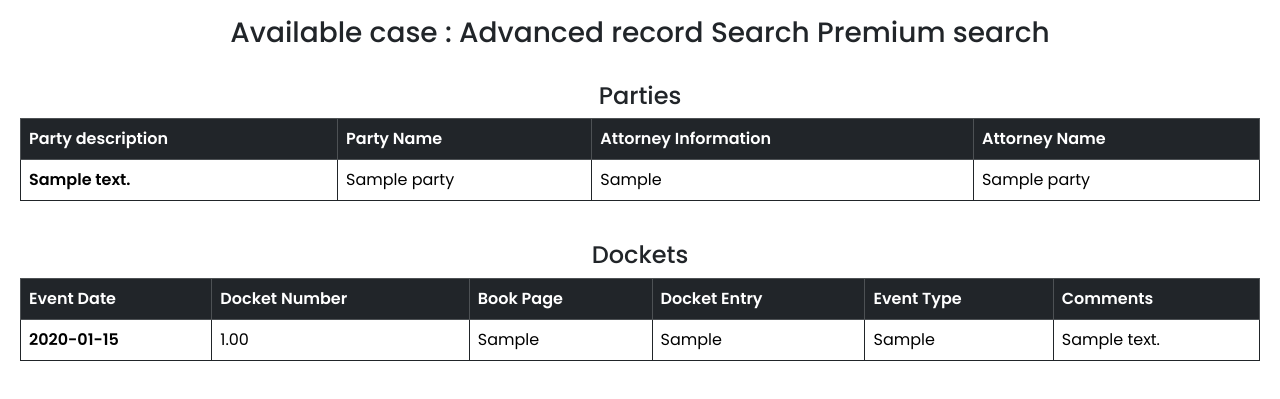
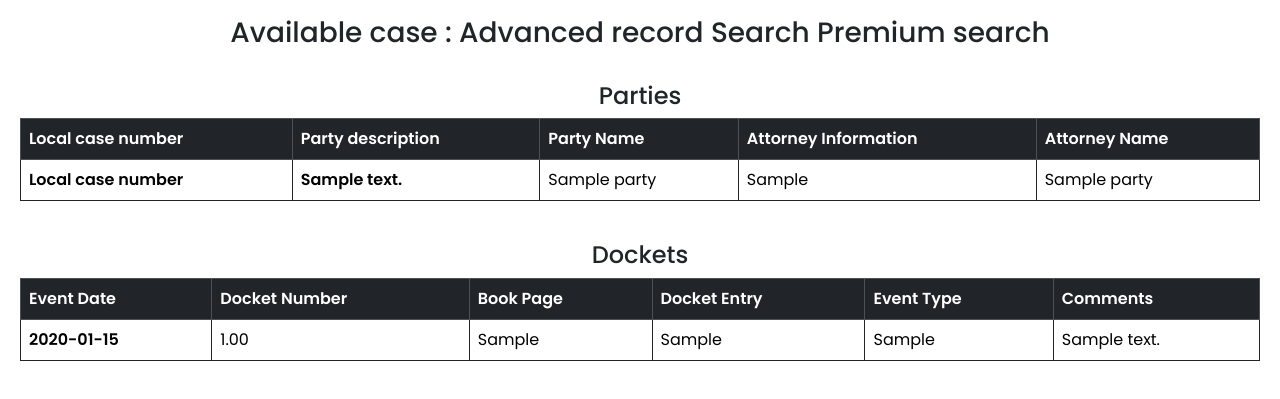
Before and after one commit to bonface221/miami-dade, a Django app: page /Advanced-search-results in a window 1280 px wide. Shown: the part 56-455 px from the top of the page. Run offline with Django 4.2, Linux system fonts and the light colour scheme; tables that the repository leaves empty hold one stand-in row (values such as "Sample post"); some libraries are stand-ins or nearby versions.

```diff
--- a/base/templates/base/advanced_records.html
+++ b/base/templates/base/advanced_records.html
@@ -9,6 +9,7 @@
 		<table class="table table-bordered border-dark table-hover">
 			<thead class="table-dark">
 				<tr>
+					<th scope="col">Local case number</th>
 					<th scope="col">Party description</th>
 					<th scope="col">Party Name</th>
 					<th scope="col">Attorney Information</th>
@@ -20,7 +21,8 @@
 
 				{% for party in parties %}
 				<tr>
-					<th scope="row">{{party.party_description}}</th>
+					<th scope="row">Local case number</th>
+					<th >{{party.party_description}}</th>
 					<td>{{party.party_name}}</td>
 					<td>{{party.attorney_information}}</td>
 					{% if party.attorney_name %}
```
Also changed, not shown: miami/settings.py (+12 -12 lines), README.md.
